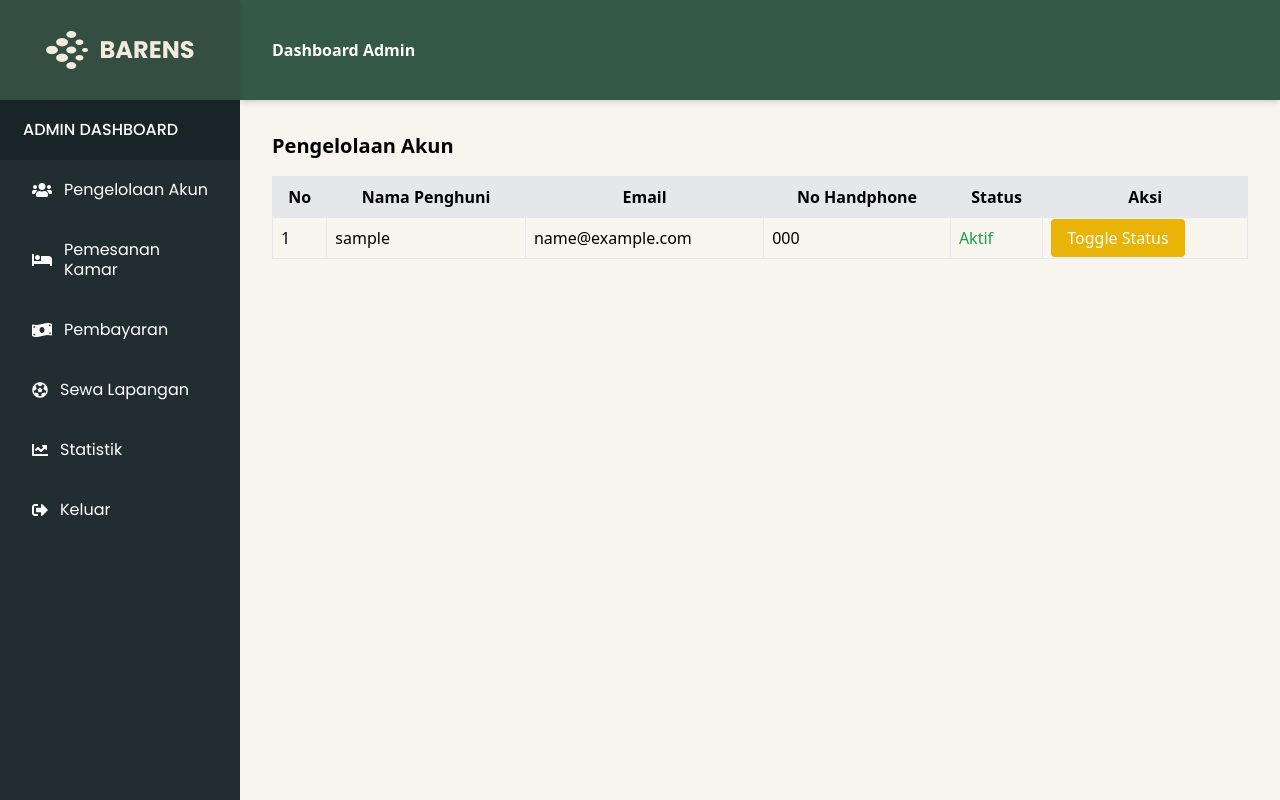
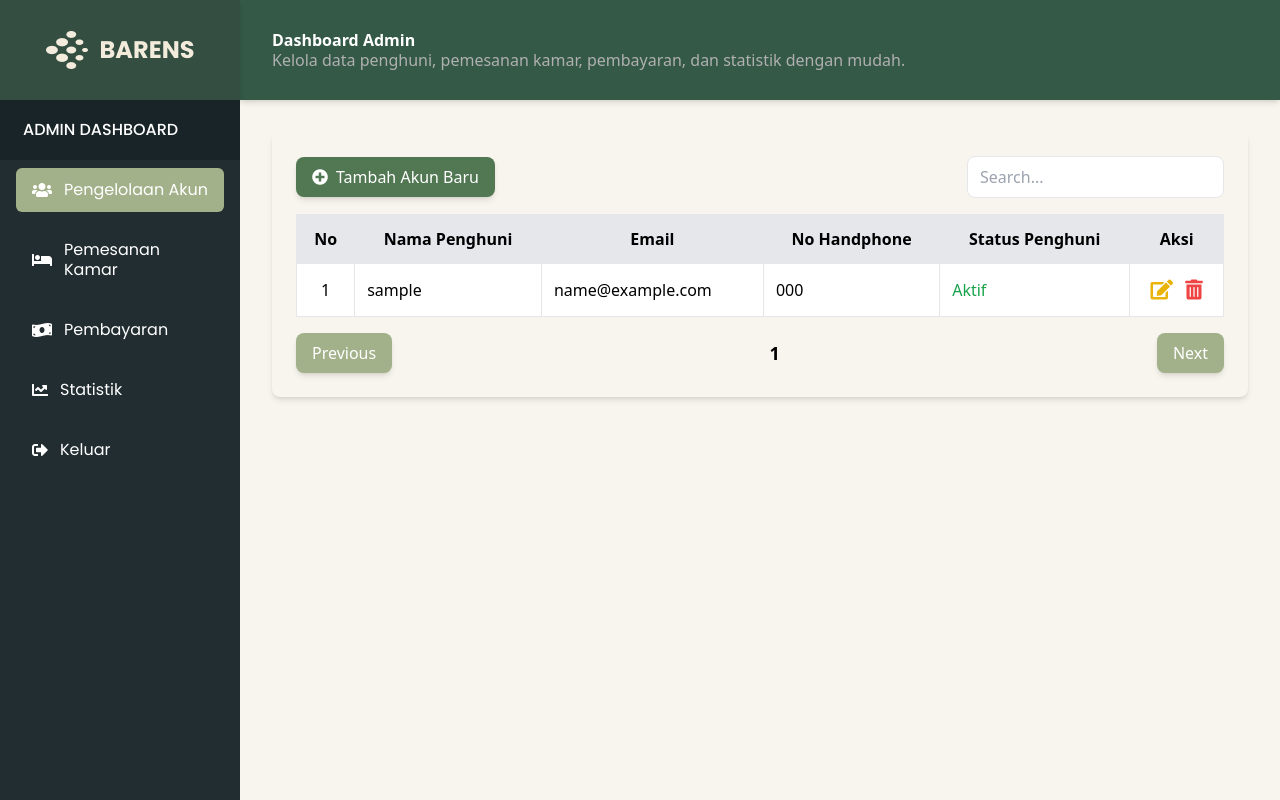
Before and after one commit to dafx7/BARENS, a Django app: page /admin-dashboard/pengelolaan-akun/ in a window 1280 px wide. Run offline with Django 5.2, Linux system fonts and the light colour scheme; a user stored in the database is signed in; tables that the repository leaves empty hold one stand-in row (values such as "Sample post"); some libraries are stand-ins or nearby versions.

Commit message:
feat(admin_dashboard): Implement CRUD for user management
- Added `kelola_penghuni` view with pagination for user listing
- Implemented `tambah_penghuni` to add new users via modal form
- Created `edit_penghuni` view to update user details
- Added `hapus_penghuni` view to delete user accounts
- Updated `pengelolaan_akun.html` to match the provided design
- Integrated search functionality to filter users dynamically
- Applied TailwindCSS for improved UI consistency
- Updated `urls.py` to handle CRUD routes

```diff
--- a/admin_dashboard/templates/admin_dashboard/base.html
+++ b/admin_dashboard/templates/admin_dashboard/base.html
@@ -37,7 +37,9 @@
             <nav class="flex-1 flex flex-col justify-start mt-2 px-4">
                 <ul class="space-y-4">
                     <li>
-                        <a href="{% url 'kelola_penghuni' %}" class="flex items-center gap-3 text-white px-4 py-3 rounded-md text-[16px] font-normal leading-[20px] hover:bg-[#A3B18A]">
+                        <a href="{% url 'kelola_penghuni' %}"
+                             class="flex items-center gap-3 text-white px-4 py-3 rounded-md text-[16px] font-normal leading-[20px]
+                                   {% if request.path == '/admin-dashboard/pengelolaan-akun/' %} bg-[#A3B18A] {% else %} hover:bg-[#A3B18A] {% endif %}">
                             <i class="fas fa-users"></i> Pengelolaan Akun
                         </a>
                     </li>
@@ -49,11 +51,6 @@
                     <li>
                         <a href="#" class="flex items-center gap-3 text-white px-4 py-3 rounded-md text-[16px] font-normal leading-[20px] hover:bg-[#A3B18A]">
                             <i class="fas fa-money-bill-wave"></i> Pembayaran
-                        </a>
-                    </li>
-                    <li>
-                        <a href="#" class="flex items-center gap-3 text-white px-4 py-3 rounded-md text-[16px] font-normal leading-[20px] hover:bg-[#A3B18A]">
-                            <i class="fas fa-futbol"></i> Sewa Lapangan
                         </a>
                     </li>
                     <li>
@@ -70,17 +67,37 @@
             </nav>
         </aside>
 
+         <!-- Main Content -->
         <main class="flex-1">
-            <header class="bg-[#345947] w-full h-[100px] flex items-center px-8 shadow-md">
-                <div class="flex items-center">
-                    <p class="text-white text-[16px] font-bold">Dashboard Admin</p>
+            <!-- Header -->
+            <header class="bg-[#345947] w-full h-[100px] flex items-center px-8 shadow-md relative">
+                <!-- Toggle Button (hanya tampil di small screen) -->
+                <button id="menu-toggle" class="lg:hidden absolute left-4 text-white text-2xl focus:outline-none">
+                    <i class="fas fa-bars"></i>
+                </button>
+
+                <div class="flex items-center ml-12 lg:ml-0">
+                    <div>
+                        <p class="text-white text-[16px] font-bold leading-[20px]">Dashboard Admin</p>
+                        <p class="text-[#B0B0B0] text-[16px] leading-[20px]">Kelola data penghuni, pemesanan kamar, pembayaran, dan statistik dengan mudah.</p>
+                    </div>
                 </div>
             </header>
 
+            <!-- Konten Dashboard -->
             <div class="max-w-[1200px] mx-auto p-8">
                 {% block content %}{% endblock %}
             </div>
         </main>
     </div>
+    <!-- JavaScript untuk Toggle Sidebar -->
+    <script>
+        const menuToggle = document.getElementById("menu-toggle");
+        const sidebar = document.getElementById("sidebar");
+
+        menuToggle.addEventListener("click", () => {
+            sidebar.classList.toggle("-translate-x-full");
+        });
+    </script>
 </body>
 </html>
--- a/admin_dashboard/templates/admin_dashboard/pengelolaan_akun.html
+++ b/admin_dashboard/templates/admin_dashboard/pengelolaan_akun.html
@@ -1,34 +1,109 @@
 {% extends 'admin_dashboard/base.html' %}
 
 {% block content %}
-    <h2 class="text-xl font-semibold mb-4">Pengelolaan Akun</h2>
+    <div class="p-6 bg-[#F8F5EE] rounded-lg shadow-md">
+        <div class="flex justify-between items-center mb-4">
+            <!-- Tombol Tambah Akun Baru -->
+            <button id="openModal" class="bg-[#527853] text-white px-4 py-2 rounded-lg shadow-md flex items-center gap-2">
+                <i class="fas fa-plus-circle"></i> Tambah Akun Baru
+            </button>
 
-    <table class="w-full border">
+            <!-- Pencarian -->
+            <input type="text" id="searchInput" class="px-3 py-2 border rounded-lg" placeholder="Search...">
+        </div>
+
+        <!-- Tabel Pengelolaan Akun -->
+        <table class="w-full border-collapse border">
             <thead>
                 <tr class="bg-gray-200">
-                <th class="p-2 border">No</th>
-                <th class="p-2 border">Nama Penghuni</th>
-                <th class="p-2 border">Email</th>
-                <th class="p-2 border">No Handphone</th>
-                <th class="p-2 border">Status</th>
-                <th class="p-2 border">Aksi</th>
+                    <th class="p-3 border">No</th>
+                    <th class="p-3 border">Nama Penghuni</th>
+                    <th class="p-3 border">Email</th>
+                    <th class="p-3 border">No Handphone</th>
+                    <th class="p-3 border">Status Penghuni</th>
+                    <th class="p-3 border">Aksi</th>
                 </tr>
             </thead>
-        <tbody>
+            <tbody id="userTable">
                 {% for user in penghuni %}
-            <tr>
-                <td class="p-2 border">{{ forloop.counter }}</td>
-                <td class="p-2 border">{{ user.username }}</td>
-                <td class="p-2 border">{{ user.email }}</td>
-                <td class="p-2 border">{{ user.phone_number }}</td>
-                <td class="p-2 border {% if user.is_active %}text-green-600{% else %}text-red-600{% endif %}">
+                <tr class="bg-white hover:bg-gray-100 transition">
+                    <td class="p-3 border text-center">{{ forloop.counter }}</td>
+                    <td class="p-3 border">{{ user.username }}</td>
+                    <td class="p-3 border">{{ user.email }}</td>
+                    <td class="p-3 border">{{ user.phone_number }}</td>
+                    <td class="p-3 border {% if user.is_active %}text-green-600{% else %}text-red-600{% endif %}">
                         {% if user.is_active %} Aktif {% else %} Tidak Aktif {% endif %}
                     </td>
-                <td class="p-2 border">
-                    <a href="{% url 'toggle_status_penghuni' user.id %}" class="px-4 py-2 bg-yellow-500 text-white rounded">Toggle Status</a>
+                    <td class="p-3 border text-center">
+                        <a href="{% url 'edit_penghuni' user.id %}" class="text-yellow-500 text-xl"><i class="fas fa-edit"></i></a>
+                        <a href="{% url 'hapus_penghuni' user.id %}" class="text-red-500 text-xl ml-2" onclick="return confirm('Hapus akun ini?')">
+                            <i class="fas fa-trash-alt"></i>
+                        </a>
                     </td>
                 </tr>
                 {% endfor %}
             </tbody>
         </table>
+
+        <!-- Pagination -->
+        <div class="flex justify-between items-center mt-4">
+            <button class="bg-[#A3B18A] text-white px-4 py-2 rounded-lg shadow-md" id="prevPage">Previous</button>
+            <span class="text-lg font-semibold">1</span> <!-- Placeholder for page number -->
+            <button class="bg-[#A3B18A] text-white px-4 py-2 rounded-lg shadow-md" id="nextPage">Next</button>
+        </div>
+    </div>
+
+    <!-- Modal Tambah Akun -->
+    <div id="modalTambahAkun" class="fixed inset-0 bg-black bg-opacity-50 flex items-center justify-center hidden">
+        <div class="bg-white p-6 rounded-lg shadow-lg w-[400px]">
+            <h2 class="text-xl font-semibold mb-4">Tambah Akun Baru</h2>
+            <form method="POST" action="{% url 'tambah_penghuni' %}">
+                {% csrf_token %}
+                <div class="mb-3">
+                    <label class="block">Nama *</label>
+                    <input type="text" name="nama" required class="w-full px-3 py-2 border rounded-lg">
+                </div>
+                <div class="mb-3">
+                    <label class="block">Email *</label>
+                    <input type="email" name="email" required class="w-full px-3 py-2 border rounded-lg">
+                </div>
+                <div class="mb-3">
+                    <label class="block">No Handphone *</label>
+                    <input type="text" name="phone_number" required class="w-full px-3 py-2 border rounded-lg">
+                </div>
+                <div class="mb-3">
+                    <label class="block">Status Penghuni *</label>
+                    <select name="status" required class="w-full px-3 py-2 border rounded-lg">
+                        <option value="aktif">Aktif</option>
+                        <option value="tidak_aktif">Tidak Aktif</option>
+                    </select>
+                </div>
+                <div class="flex justify-end gap-2">
+                    <button type="button" id="closeModal" class="px-4 py-2 bg-gray-400 text-white rounded-lg">Batal</button>
+                    <button type="submit" class="px-4 py-2 bg-green-600 text-white rounded-lg">Simpan</button>
+                </div>
+            </form>
+        </div>
+    </div>
+
+    <!-- JavaScript Modal & Pencarian -->
+    <script>
+        document.getElementById("openModal").addEventListener("click", function() {
+            document.getElementById("modalTambahAkun").classList.remove("hidden");
+        });
+
+        document.getElementById("closeModal").addEventListener("click", function() {
+            document.getElementById("modalTambahAkun").classList.add("hidden");
+        });
+
+        document.getElementById("searchInput").addEventListener("input", function() {
+            let filter = this.value.toLowerCase();
+            let rows = document.querySelectorAll("#userTable tr");
+            rows.forEach(row => {
+                let name = row.children[1].textContent.toLowerCase();
+                let email = row.children[2].textContent.toLowerCase();
+                row.style.display = name.includes(filter) || email.includes(filter) ? "" : "none";
+            });
+        });
+    </script>
 {% endblock %}
--- a/admin_dashboard/urls.py
+++ b/admin_dashboard/urls.py
@@ -1,7 +1,9 @@
 from django.urls import path
-from .views import kelola_penghuni, toggle_status_penghuni
+from .views import kelola_penghuni, tambah_penghuni, edit_penghuni, hapus_penghuni
 
 urlpatterns = [
     path("pengelolaan-akun/", kelola_penghuni, name="kelola_penghuni"),
-    path("toggle-status/<int:user_id>/", toggle_status_penghuni, name="toggle_status_penghuni"),
+    path("tambah-penghuni/", tambah_penghuni, name="tambah_penghuni"),
+    path("edit-penghuni/<int:user_id>/", edit_penghuni, name="edit_penghuni"),
+    path("hapus-penghuni/<int:user_id>/", hapus_penghuni, name="hapus_penghuni"),
 ]
--- a/admin_dashboard/views.py
+++ b/admin_dashboard/views.py
@@ -1,24 +1,89 @@
 from django.shortcuts import render, get_object_or_404, redirect
 from django.contrib.auth.decorators import login_required, user_passes_test
 from django.contrib import messages
+from django.core.paginator import Paginator
 from main.models import CustomUser
 
+# Fungsi untuk membatasi akses hanya untuk admin
 def is_admin(user):
-    return user.is_staff  # Only allow staff/admin users
-
+    return user.is_staff  # Hanya admin yang bisa mengakses
 
 @login_required
 @user_passes_test(is_admin)
 def kelola_penghuni(request):
-    penghuni = CustomUser.objects.all()
+    """
+    Menampilkan daftar penghuni dengan pagination.
+    """
+    penghuni_list = CustomUser.objects.all().order_by('-id')  # Menampilkan pengguna terbaru dulu
+    paginator = Paginator(penghuni_list, 5)  # 5 penghuni per halaman
+    page_number = request.GET.get("page")
+    penghuni = paginator.get_page(page_number)
+
     return render(request, "admin_dashboard/pengelolaan_akun.html", {"penghuni": penghuni})
 
 
 @login_required
 @user_passes_test(is_admin)
-def toggle_status_penghuni(request, user_id):
+def tambah_penghuni(request):
+    """
+    Menambahkan penghuni baru dari form modal.
+    """
+    if request.method == "POST":
+        nama = request.POST.get("nama").strip()
+        email = request.POST.get("email").strip()
+        phone_number = request.POST.get("phone_number").strip()
+        status = request.POST.get("status").strip()
+
+        # Validasi apakah email sudah terdaftar
+        if CustomUser.objects.filter(email=email).exists():
+            messages.error(request, "Email sudah digunakan!")
+            return redirect("kelola_penghuni")
+
+        # Buat akun penghuni baru
+        user = CustomUser.objects.create(
+            username=email.split("@")[0],  # Gunakan bagian awal email sebagai username
+            email=email,
+            phone_number=phone_number,
+            is_active=True if status == "aktif" else False
+        )
+        user.set_password("password123")  # Atur password default (harus diganti nanti)
+        user.save()
+
+        messages.success(request, "Akun penghuni berhasil ditambahkan!")
+        return redirect("kelola_penghuni")
+
+    return redirect("kelola_penghuni")
+
+
+@login_required
+@user_passes_test(is_admin)
+def edit_penghuni(request, user_id):
+    """
+    Mengedit informasi penghuni.
+    """
     user = get_object_or_404(CustomUser, id=user_id)
-    user.is_active = not user.is_active
-    user.save()
-    messages.success(request, f"Akun {user.username} {'diaktifkan' if user.is_active else 'dinonaktifkan'}.")
+
+    if request.method == "POST":
+        user.username = request.POST.get("nama").strip()
+        user.email = request.POST.get("email").strip()
+        user.phone_number = request.POST.get("phone_number").strip()
+        status = request.POST.get("status").strip()
+        user.is_active = True if status == "aktif" else False
+
+        user.save()
+        messages.success(request, "Data penghuni berhasil diperbarui!")
+        return redirect("kelola_penghuni")
+
+    return render(request, "admin_dashboard/edit_penghuni.html", {"user": user})
+
+
+@login_required
+@user_passes_test(is_admin)
+def hapus_penghuni(request, user_id):
+    """
+    Menghapus akun penghuni.
+    """
+    user = get_object_or_404(CustomUser, id=user_id)
+    user.delete()
+    messages.success(request, "Akun penghuni berhasil dihapus!")
     return redirect("kelola_penghuni")
```
Lines whose indentation alone changed are shown as unchanged.
